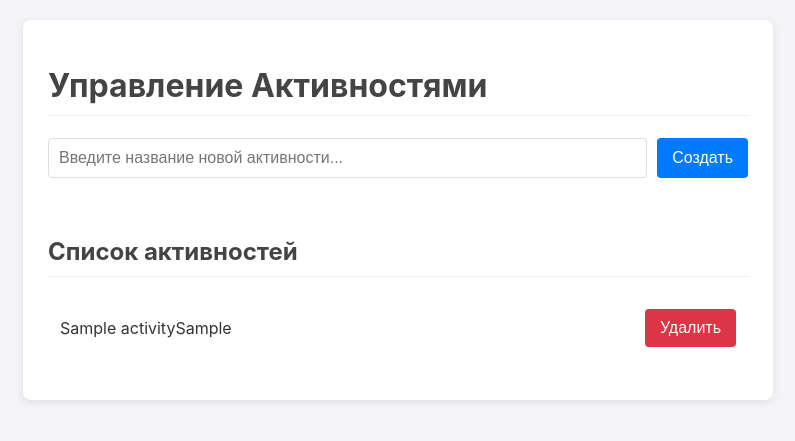
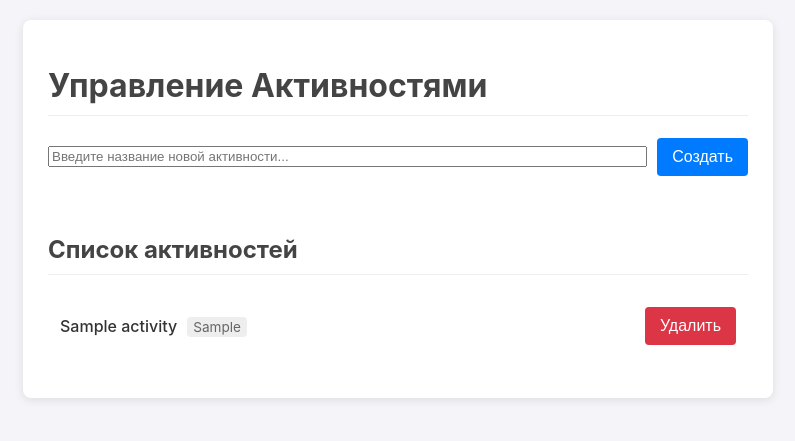
Before and after one commit to MrHoustonOff/Activity-Tracker, a Flask app: page / in a window 1280 px wide. Shown: the top 441 px of the page, without its empty margins (242-1037 px from the left). Run offline with Flask 3, Linux system fonts and the light colour scheme; tables that the repository leaves empty hold one stand-in row (values such as "Sample post").

Commit message:
style: update styles for new form layout and type display

```diff
--- a/static/css/style.css
+++ b/static/css/style.css
@@ -1,3 +1,5 @@
+/* /ActivityTracker/static/css/style.css */
+
 body {
     font-family: -apple-system, BlinkMacSystemFont, 'Segoe UI', Roboto, Helvetica, Arial, sans-serif;
     background-color: #f4f4f9;
@@ -25,14 +27,22 @@
     display: flex;
     gap: 10px;
     margin-bottom: 20px;
+    align-items: center;
 }
 
-#new-activity-name {
-    flex-grow: 1;
+.form-input {
     padding: 10px;
     border: 1px solid #ddd;
     border-radius: 4px;
     font-size: 16px;
+}
+
+#new-activity-name {
+    flex: 2 1 0; /* Больше места для имени */
+}
+
+#new-activity-type {
+    flex: 1 1 0; /* Меньше места для типа */
 }
 
 button {
@@ -63,6 +73,20 @@
     border-bottom: 1px solid #eee;
 }
 
+/* Новые стили для отображения имени и типа */
+.activity-name {
+    font-weight: 500;
+}
+
+.activity-type {
+    font-size: 0.85em;
+    color: #666;
+    background-color: #eee;
+    padding: 2px 6px;
+    border-radius: 4px;
+    margin-left: 10px;
+}
+
 #activity-list li:last-child {
     border-bottom: none;
 }
```
